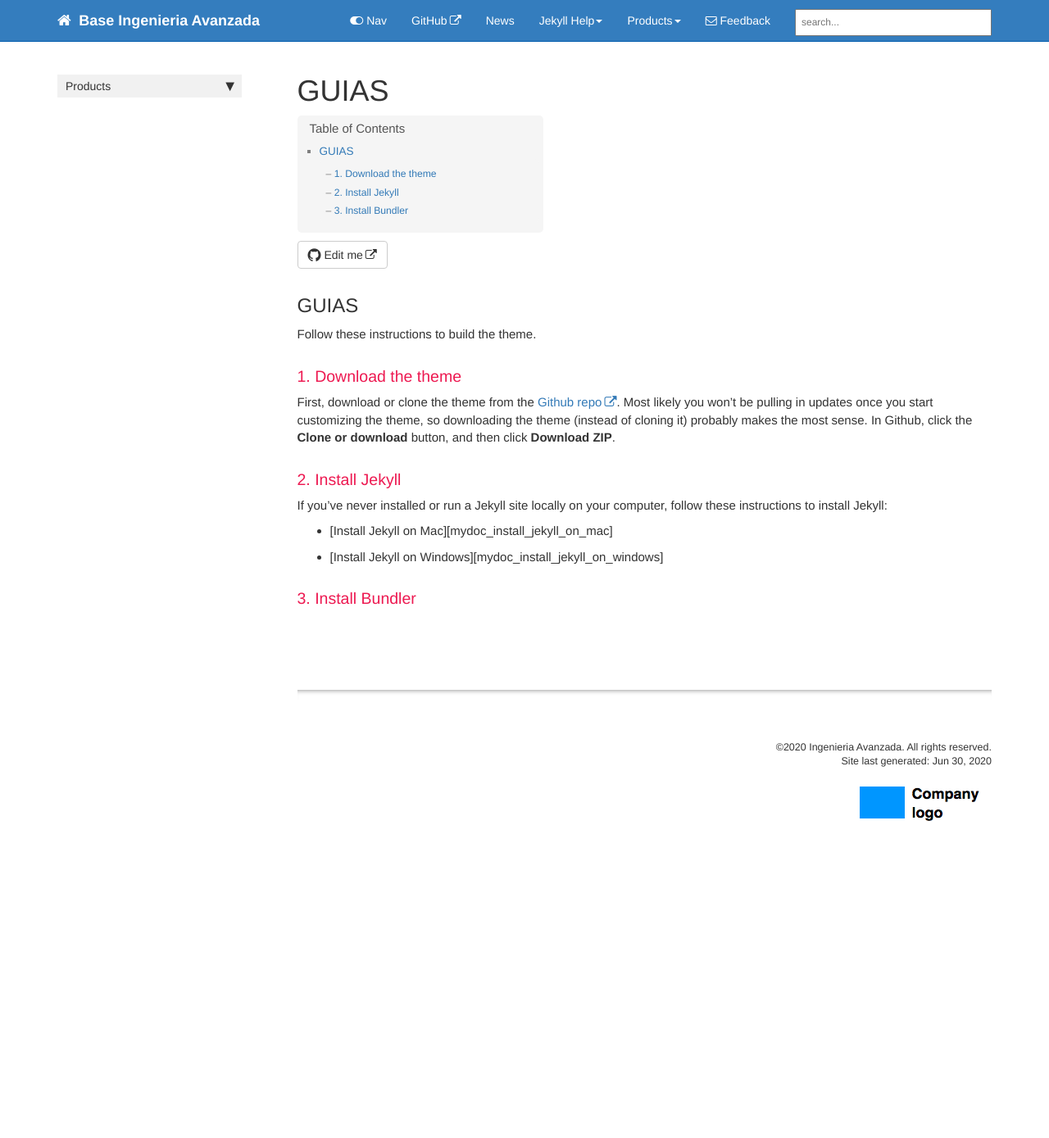
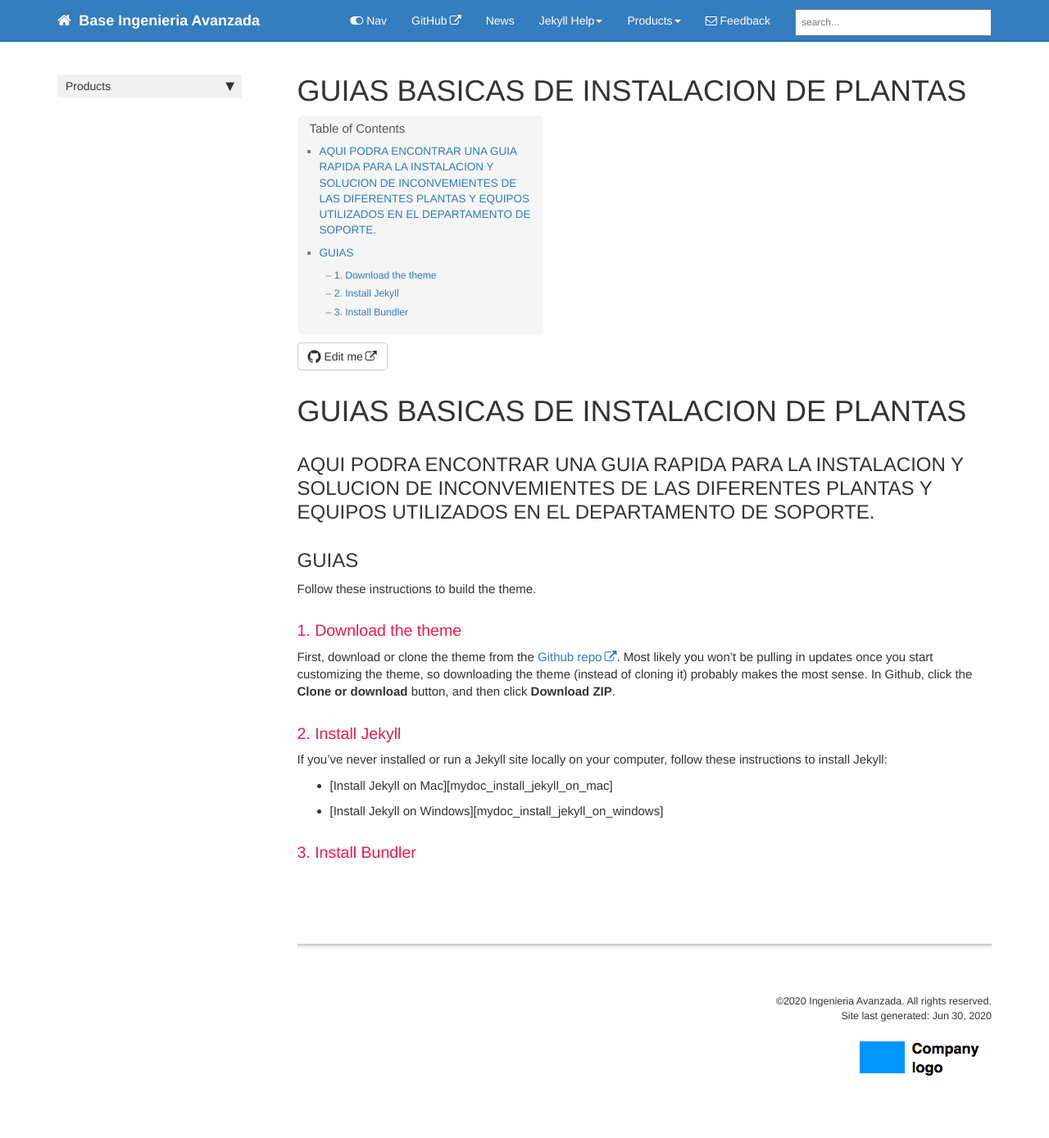
Before and after one commit to soporteiasa/soporteiasa.github.io, a Jekyll site: the page built from index.md, in a window 1280 px wide. Shown: the whole page at 82% size. Built offline with Jekyll 4.4.1, drawn with Linux system fonts in a browser that asks for light colours; comment, search, counter and statistics services are not loaded; our own code applies the rules of GitHub Pages for plain Markdown files; before the commit the page ends 1078 px from its top, so only the background shows below that.

Commit message:
Update index.md

```diff
--- a/index.md
+++ b/index.md
@@ -6,7 +6,9 @@ sidebar: mydoc_sidebar
 permalink: index.html
 AQUI PODRA ENCONTRAR UNA GUIA RAPIDA PARA LA INSTALACION Y SOLUCION DE INCONVEMIENTES DE LAS DIFERENTES PLANTAS Y EQUIPOS UTILIZADOS EN EL DEPARTAMENTO DE SOPORTE.
 ---
+# GUIAS BASICAS DE INSTALACION DE PLANTAS
 
+## AQUI PODRA ENCONTRAR UNA GUIA RAPIDA PARA LA INSTALACION Y SOLUCION DE INCONVEMIENTES DE LAS DIFERENTES PLANTAS Y EQUIPOS UTILIZADOS EN EL DEPARTAMENTO DE SOPORTE.
 
 ## GUIAS
 
```
